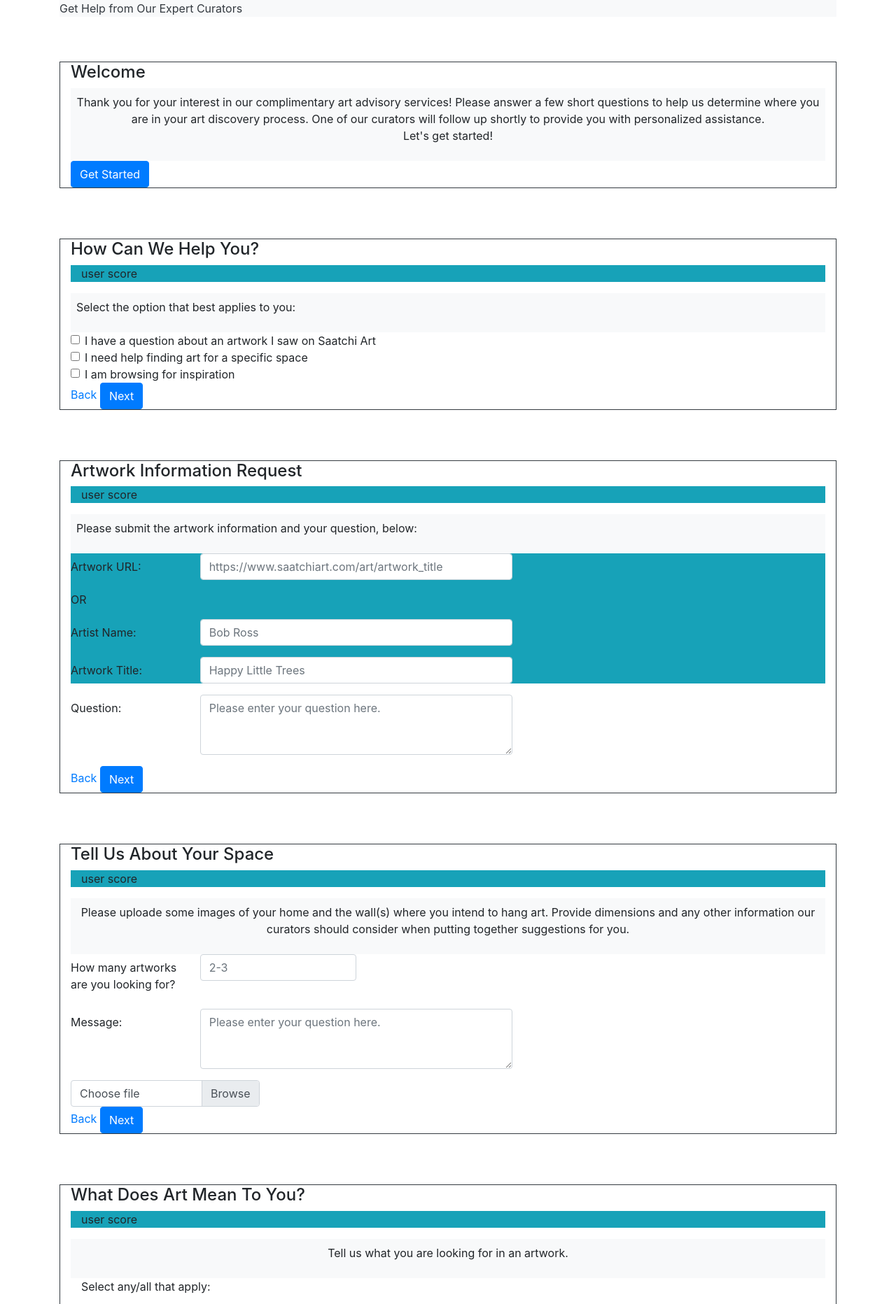
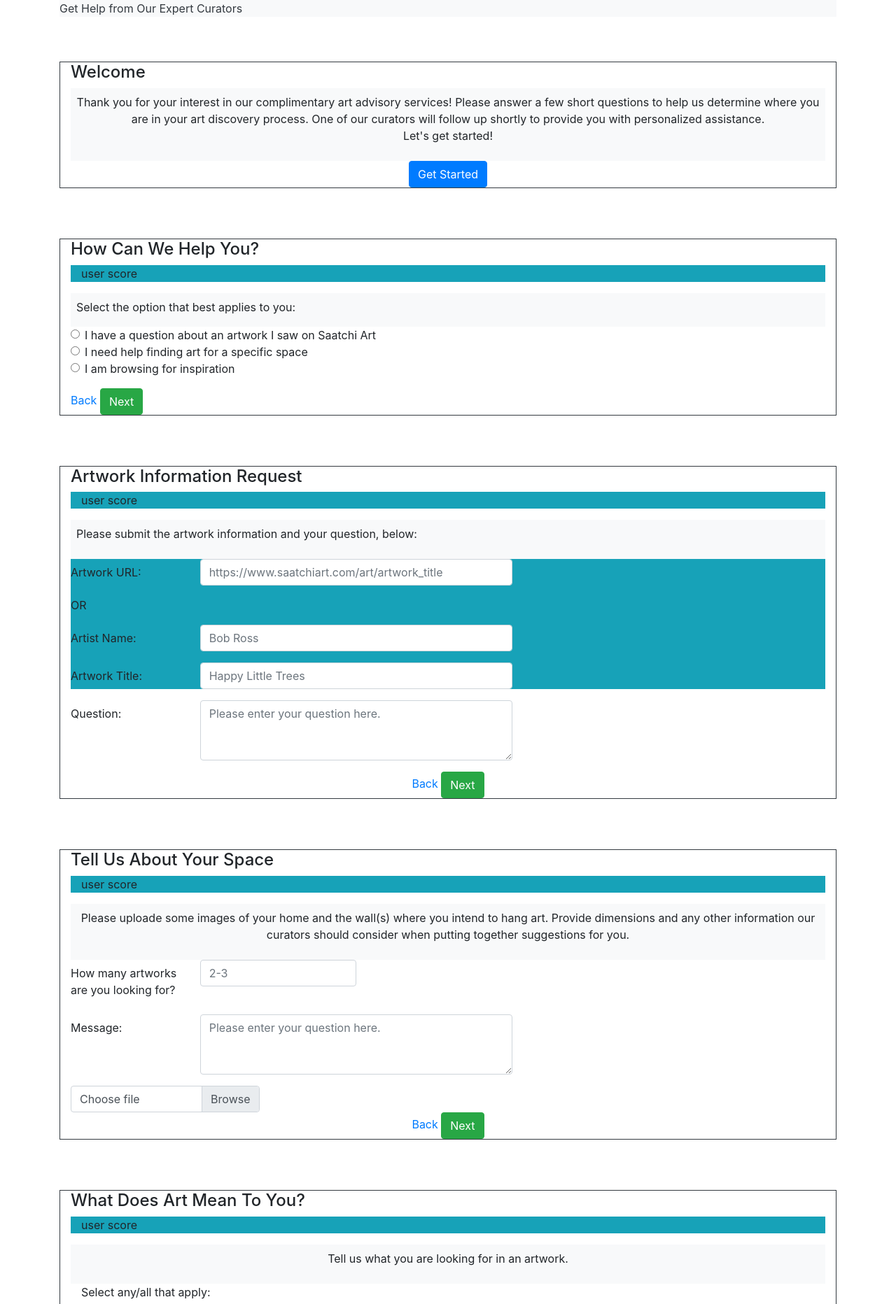
Before and after one commit to proj-algos-july2020/mpreston_solo, a Django app: template aa_quiz/quiz/templates/quiz/index.html in a window 1280 px wide. Shown: the part 56-1920 px from the top of the page at 70% size. Run offline with Django 3.2, Linux system fonts and the light colour scheme; the template is opened without the code that fills it, so the values that code supplies are empty; some libraries are stand-ins or nearby versions.

Commit message:
Creating views and building out form functionality on quiz slides. Starting with the first two sections (Intent, and Artwork Information Request), isolated out html into snippets, and added response capture in request.sessions. Looking at AJAX transitions between slides before expanding this work to the remaining slides.

```diff
--- a/aa_quiz/aa_quiz/urls.py
+++ b/aa_quiz/aa_quiz/urls.py
@@ -18,6 +18,6 @@ from django.urls import path, include
 
 urlpatterns = [
     path('admin/', admin.site.urls),
-    path('quiz', include('quiz.urls')),
-    path('leads', include('leads.urls')),
+    path('quiz/', include('quiz.urls')),
+    path('leads/', include('leads.urls')),
 ]
--- a/aa_quiz/leads/templates/leads/index.html
+++ b/aa_quiz/leads/templates/leads/index.html
@@ -84,7 +84,7 @@
                             <th scope="col">Date Created</th>
                             {% for lead in all_leads %}
                             <tr>
-                                <td><a href="leads/detail">{{ lead.id }}</a></td>
+                                <td><a href="leads/detail/">{{ lead.id }}</a></td>
                                 <td><a href="leads/detail">{{ lead.first_name }}</a></td>
                                 <td><a href="leads/detail">{{ lead.last_name }}</a></td>
                                 <td><a href="leads/detail">{{ lead.email }}</a></td>
--- a/aa_quiz/leads/urls.py
+++ b/aa_quiz/leads/urls.py
@@ -3,5 +3,5 @@ from . import views
 
 urlpatterns = [
     path('', views.index),
-    path('/detail/', views.lead_detail),
+    path('detail/', views.lead_detail),
 ]
--- a/aa_quiz/quiz/templates/quiz/index.html
+++ b/aa_quiz/quiz/templates/quiz/index.html
@@ -3,11 +3,13 @@
 <head>
     <meta charset="UTF-8">
     <meta name="viewport" content="width=device-width, initial-scale=1.0">
-    <link rel="stylesheet" href="https://stackpath.bootstrapcdn.com/bootstrap/4.3.1/css/bootstrap.min.css" integrity="sha384-ggOyR0iXCbMQv3Xipma34MD+dH/1fQ784/j6cY/iJTQUOhcWr7x9JvoRxT2MZw1T" crossorigin="anonymous">
-    <link rel="stylesheet" type="text/css" href="quiz/static/css/custom.css">
+    <link rel="stylesheet" href="https://stackpath.bootstrapcdn.com/bootstrap/4.4.1/css/bootstrap.min.css" integrity="sha384-Vkoo8x4CGsO3+Hhxv8T/Q5PaXtkKtu6ug5TOeNV6gBiFeWPGFN9MuhOf23Q9Ifjh" crossorigin="anonymous">
+    <!-- <link rel="stylesheet" href="quiz/templates/quiz/style.css"> -->
     <title>Art Advisory Quiz</title>
+    <script src="https://ajax.googleapis.com/ajax/libs/jquery/3.5.1/jquery.min.js"></script>
 </head>
 <body>
+
     <nav class="navbar navbar-expand-lg navbar-dark bg-dark">
         <a class="navbar-brand" href="#"></a>
         <button class="navbar-toggler" type="button" data-toggle="collapse" data-target="#navbarNav"
@@ -35,40 +37,45 @@
             <div class="container p-2 bg-light">
                 <p class="text-center">Thank you for your interest in our complimentary art advisory services! Please answer a few short questions to help us determine where you are in your art discovery process. One of our curators will follow up shortly to provide you with personalized assistance.<br>Let's get started!</p>
             </div>
-            <a class="btn btn-primary" href="#" role="button">Get Started</a>
+            <div class="text-center">
+                <a class="btn btn-primary" href="/quiz/intent" role="button">Get Started</a>
+            </div>
         </div>
 
         <br><br><br>
 
-        <div class="container border border-dark" id="intent">
+        <div class="container border border-dark" id="intent:detail">
             <h4>How Can We Help You?</h4>
             <div class="container bg-info" id="live_score">
                 <p>user score</p>
             </div>
+            <form action="/quiz/intent/process" method="POST">
+                {% csrf_token %}
+                <fieldset class="form-group">
                     <div class="container p-2 bg-light">
-                <p class="text-left">Select the option that best applies to you:</p>
-            </div>
-            <form>
-            <div class="form-check">
-                <input type="checkbox" class="form-check-input" id="intent_air">
-                <label class="form-check-label" for="info_request">I have a question about an artwork I saw on Saatchi Art</label>
+                        <label for="intent" class="text-left">Select the option that best applies to you:</label>
                     </div>
                     <div class="form-check">
-                <input type="checkbox" class="form-check-input" id="intent_specspace">
-                <label class="form-check-label" for="specspace">I need help finding art for a specific space</label>
+                        <input class="form-check-input" type="radio" name="intent" id="intent:air" value="air">
+                        <label class="form-check-label" for="intent:air">I have a question about an artwork I saw on Saatchi Art</label>
                     </div>
                     <div class="form-check">
-                <input type="checkbox" class="form-check-input" id="intent_inspo">
-                <label class="form-check-label" for="insp">I am browsing for inspiration</label>
+                        <input class="form-check-input" type="radio" name="intent" id="intent:specspace" value="specspace">
+                        <label class="form-check-label" for="intent:specspace">I need help finding art for a specific space</label>
                     </div>
-            <a class="" href="#">Back</a>
-            <a class="btn btn-primary" href="#" role="button">Next</a>
+                    <div class="form-check">
+                        <input class="form-check-input" type="radio" name="intent" id="intent:inspo" value="inspo">
+                        <label class="form-check-label" for="intent:inspo">I am browsing for inspiration</label>
+                    </div>
+                </fieldset>
+                <a class="" href="/quiz">Back</a>
+                <button type="submit" class="btn btn-success">Next</button>
             </form>
         </div>
 
         <br><br><br>
 
-        <div class="container border border-dark" id="air:detail">
+        <div class="container border border-dark" id="art-info:detail">
             <h4>Artwork Information Request</h4>
             <div class="container bg-info" id="live_score">
                 <p>user score</p>
@@ -76,37 +83,40 @@
             <div class="container p-2 bg-light">
                 <p class="text-left">Please submit the artwork information and your question, below:</p>
             </div>
-            <form>
-                <div class="bg-info" id="air:form-group">
+            <form action="/quiz/info_request/process" method="POST">
+                {% csrf_token %}
+                <div class="bg-info" id="art-info:form-group">
                     <div class="form-group row">
-                        <label for="air:url" class="col-sm-2 col-form-label">Artwork URL:</label>
+                        <label for="art-info-url" class="col-sm-2 col-form-label">Artwork URL:</label>
                         <div class="col-sm-10">
-                            <input type="text" class="form-control w-50" id="air:url" placeholder="https://www.saatchiart.com/art/artwork_title">
+                            <input type="text" class="form-control w-50" name="art-info-url" id="art-info:url" placeholder="https://www.saatchiart.com/art/artwork_title">
                         </div>
                     </div>
                     <p>OR</p>
                     <div class="form-group row">
-                        <label for="air:artist" class="col-sm-2 col-form-label">Artist Name:</label>
+                        <label for="art-info-artist" class="col-sm-2 col-form-label">Artist Name:</label>
                         <div class="col-sm-10">
-                            <input type="text" class="form-control w-50" id="air:artist" placeholder="Bob Ross">
+                            <input type="text" class="form-control w-50" name="art-info-artist" id="art-info:artist" placeholder="Bob Ross">
                         </div>
                     </div>
                     <div class="form-group row">
-                        <label for="air:title" class="col-sm-2 col-form-label">Artwork Title:</label>
+                        <label for="art-info-title" class="col-sm-2 col-form-label">Artwork Title:</label>
                         <div class="col-sm-10">
-                            <input type="text" class="form-control w-50" id="air:title" placeholder="Happy Little Trees">
+                            <input type="text" class="form-control w-50" name="art-info-title" id="art-info:title" placeholder="Happy Little Trees">
                         </div>
                     </div>
                 </div>
                 <div class="form-group row">
-                    <label for="air:num-works" class="col-sm-2 col-form-label">Question:</label>
+                    <label for="art-info-num-works" class="col-sm-2 col-form-label">Question:</label>
                     <div class="col-sm-10">
-                        <textarea class="form-control w-50" id="air:message" rows="3" placeholder="Please enter your question here."></textarea>
+                        <textarea class="form-control w-50" name="art-info-message" id="art-info:message" rows="3" placeholder="Please enter your question here."></textarea>
                     </div>
                 </div>
+                <div class="text-center">
+                    <a class="" href="/quiz/intent">Back</a>
+                    <button type="submit" class="btn btn-success">Next</button>
+                </div>
             </form>
-            <a class="" href="#">Back</a>
-            <a class="btn btn-primary" href="#" role="button">Next</a>
         </div>
 
         <br><br><br>
@@ -120,6 +130,7 @@
                 <p class="text-center">Please uploade some images of your home and the wall(s) where you intend to hang art. Provide dimensions and any other information our curators should consider when putting together suggestions for you.</p>
             </div>
             <form>
+                {% csrf_token %}
                 <div class="form-group row">
                     <label for="specspace::num-works" class="col-sm-2 col-form-label">How many artworks are you looking for?</label>
                     <div class="col-sm-10">
@@ -137,8 +148,10 @@
                         <input type="file" class="custom-file-input" id="specspace:img-upload">
                         <label class="custom-file-label w-25" for="specspace:img-upload">Choose file</label>
                     </div>
+                <div class="text-center">
                     <a class="" href="#">Back</a>
-                <a class="btn btn-primary" href="#" role="button">Next</a>
+                    <button type="submit" class="btn btn-success">Next</button>
+                </div>
             </form>
         </div>
 
@@ -156,6 +169,7 @@
                 <p class="text-left">Select any/all that apply:</p>
             </div>
             <form>
+                {% csrf_token %}
                 <div class="form-check">
                     <input type="checkbox" class="form-check-input" id="persona:lw-1">
                     <label class="form-check-label" for="persona:lw-1">I am color/investment/story/price driven.</label>
@@ -192,9 +206,11 @@
                     <input type="checkbox" class="form-check-input" id="persona:lw-1">
                     <label class="form-check-label" for="persona:lw-1">I am color/investment/story/price driven.</label>
                 </div>
+                <div class="text-center">
                     <a class="" href="#">Back</a>
-                <a class="btn btn-primary" href="#" role="button">Next</a>
+                    <button type="submit" class="btn btn-success">Next</button>
                     <a class="" href="#">(skip to the end)</a>
+                </div>
             </form>
         </div>
 
@@ -212,22 +228,25 @@
                 <p class="text-left">Select any/all that apply:</p>
             </div>
             <form>
+                {% csrf_token %}
                 <img src="https://www.todayifoundout.com/wp-content/uploads/2016/04/mona-lisa.png" alt="Painting" width="100">
                 <img src="https://www.todayifoundout.com/wp-content/uploads/2016/04/mona-lisa.png" alt="Painting" width="100">
                 <img src="https://www.todayifoundout.com/wp-content/uploads/2016/04/mona-lisa.png" alt="Painting" width="100">
                 <img src="https://www.todayifoundout.com/wp-content/uploads/2016/04/mona-lisa.png" alt="Painting" width="100">
                 <img src="https://www.todayifoundout.com/wp-content/uploads/2016/04/mona-lisa.png" alt="Painting" width="100">
                 <img src="https://www.todayifoundout.com/wp-content/uploads/2016/04/mona-lisa.png" alt="Painting" width="100">
+                <div class="text-center">
                     <a class="" href="#">Back</a>
-                <a class="btn btn-primary" href="#" role="button">Next</a>
+                    <button type="submit" class="btn btn-success">Next</button>
                     <a class="" href="#">(skip to the end)</a>
+                </div>
             </form>
         </div>
 
         <br><br><br>
 
         <div class="container border border-dark" id="search:detail-subjects">
-            <h4>Categories</h4>
+            <h4>Subjects</h4>
             <div class="container bg-info" id="live_score">
                 <p>user score</p>
             </div>
@@ -238,22 +257,25 @@
                 <p class="text-left">Select any/all that apply:</p>
             </div>
             <form>
+                {% csrf_token %}
                 <img src="https://www.todayifoundout.com/wp-content/uploads/2016/04/mona-lisa.png" alt="Painting" width="100">
                 <img src="https://www.todayifoundout.com/wp-content/uploads/2016/04/mona-lisa.png" alt="Painting" width="100">
                 <img src="https://www.todayifoundout.com/wp-content/uploads/2016/04/mona-lisa.png" alt="Painting" width="100">
                 <img src="https://www.todayifoundout.com/wp-content/uploads/2016/04/mona-lisa.png" alt="Painting" width="100">
                 <img src="https://www.todayifoundout.com/wp-content/uploads/2016/04/mona-lisa.png" alt="Painting" width="100">
                 <img src="https://www.todayifoundout.com/wp-content/uploads/2016/04/mona-lisa.png" alt="Painting" width="100">
+                <div class="text-center">
                     <a class="" href="#">Back</a>
-                <a class="btn btn-primary" href="#" role="button">Next</a>
+                    <button type="submit" class="btn btn-success">Next</button>
                     <a class="" href="#">(skip to the end)</a>
+                </div>
             </form>
         </div>
 
         <br><br><br>
 
         <div class="container border border-dark" id="search:detail-styles">
-            <h4>Categories</h4>
+            <h4>Styles</h4>
             <div class="container bg-info" id="live_score">
                 <p>user score</p>
             </div>
@@ -264,6 +286,7 @@
                 <p class="text-left">Select any/all that apply:</p>
             </div>
             <form>
+                {% csrf_token %}
                 <div class="form-group row">
                 <img src="https://www.todayifoundout.com/wp-content/uploads/2016/04/mona-lisa.png" alt="Painting" width="100">
                 <img src="https://www.todayifoundout.com/wp-content/uploads/2016/04/mona-lisa.png" alt="Painting" width="100">
@@ -274,9 +297,9 @@
                 <img src="https://www.todayifoundout.com/wp-content/uploads/2016/04/mona-lisa.png" alt="Painting" width="100">
                 <img src="https://www.todayifoundout.com/wp-content/uploads/2016/04/mona-lisa.png" alt="Painting" width="100">
                 </div>
-                <div class="form-group row">
+                <div class="text-center">
                     <a class="" href="#">Back</a>
-                    <a class="btn btn-primary" href="#" role="button">Next</a>
+                    <button type="submit" class="btn btn-success">Next</button>
                     <a class="" href="#">(skip to the end)</a>
                 </div>
             </form>
@@ -294,6 +317,7 @@
             <p class="text-left">Please leave your budget and contact information below:</p>
         </div>
         <form>
+            {% csrf_token %}
             <div class="form-group row">
                 <label for="art_url" class="col-sm-2 col-form-label">Budget (per artwork):</label>
                 <div class="col-sm-10 row">
@@ -329,11 +353,11 @@
                 <input type="checkbox" class="form-check-input" id="contact:newsletter">
                 <label class="form-check-label" for="contact:newsletter">I do not want to subscribe to Saatchi Art's newsletter.</label>
             </div>
-        </form>
-        <div class="form-group row">
+            <div class="text-center">
                 <a class="" href="#">Back</a>
                 <a class="btn btn-primary" href="#" role="button">Submit</a>
             </div>
+        </form>
     </div>
 
     <br><br><br>
@@ -364,7 +388,7 @@
                 <li>follow up action 3</li>
             </ul>
         </div>
-        <div class="row">
+        <div class="text-center">
             <a class="btn btn-primary" href="#" role="button">See Lead Results Breakdown</a>
         </div>
     </div>
--- a/aa_quiz/quiz/urls.py
+++ b/aa_quiz/quiz/urls.py
@@ -2,5 +2,9 @@ from django.urls import path
 from . import views
 
 urlpatterns = [
-   path('', views.welcome),
+   path('', views.q_welcome),
+   path('intent', views.q_intent),
+   path('intent/process', views.process_intent),
+   path('info_request', views.q_info_request),
+   path('info_request/process', views.process_info_request),
 ]
```
Also changed, not shown: aa_quiz/aa_quiz/settings.py (+10 -0 lines), aa_quiz/quiz/templates/quiz/snippets/info_request.html (added, +43 -0 lines), aa_quiz/quiz/templates/quiz/snippets/intent.html (added, +28 -0 lines), aa_quiz/quiz/views.py (+67 -1 lines), 1 other file. Lines whose indentation alone changed are shown as unchanged.
